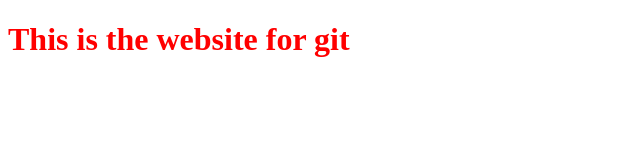
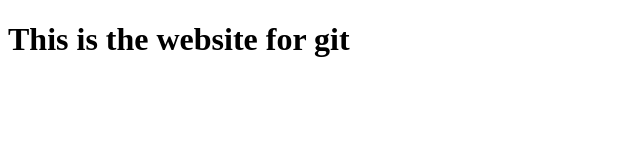
Before and after one commit to zettacamp-gentha-kusuma/Day-8-Git-Day1, a plain HTML site: page Index.html in a window 1280 px wide. Shown: the whole page, without its empty margins (0-640 px from the left). Drawn offline with Linux system fonts and the light colour scheme.

Commit message:
Revert "[UI] Update Index HTML and Style.css to have red color on text <h1>"
This reverts commit 2990490c8875bfaa5c8bd3d3af9438ae6996fec7.

```diff
--- a/Index.html
+++ b/Index.html
@@ -3,12 +3,9 @@
   <head>
     <meta charset="UTF-8" />
     <meta name="viewport" content="width=device-width, initial-scale=1.0" />
-    <link rel="stylesheet" type="text/css" href="assets/style.css" />
     <title>Website for Git</title>
   </head>
   <body>
-    <h1 class="red-color" style="align-items: center">
-      This is the website for git
-    </h1>
+    <h1 style="align-items: center">This is the website for git</h1>
   </body>
 </html>
--- a/assets/style.css
+++ /dev/null
@@ -1,3 +0,0 @@
-.red-color {
-  color: red;
-}
```
